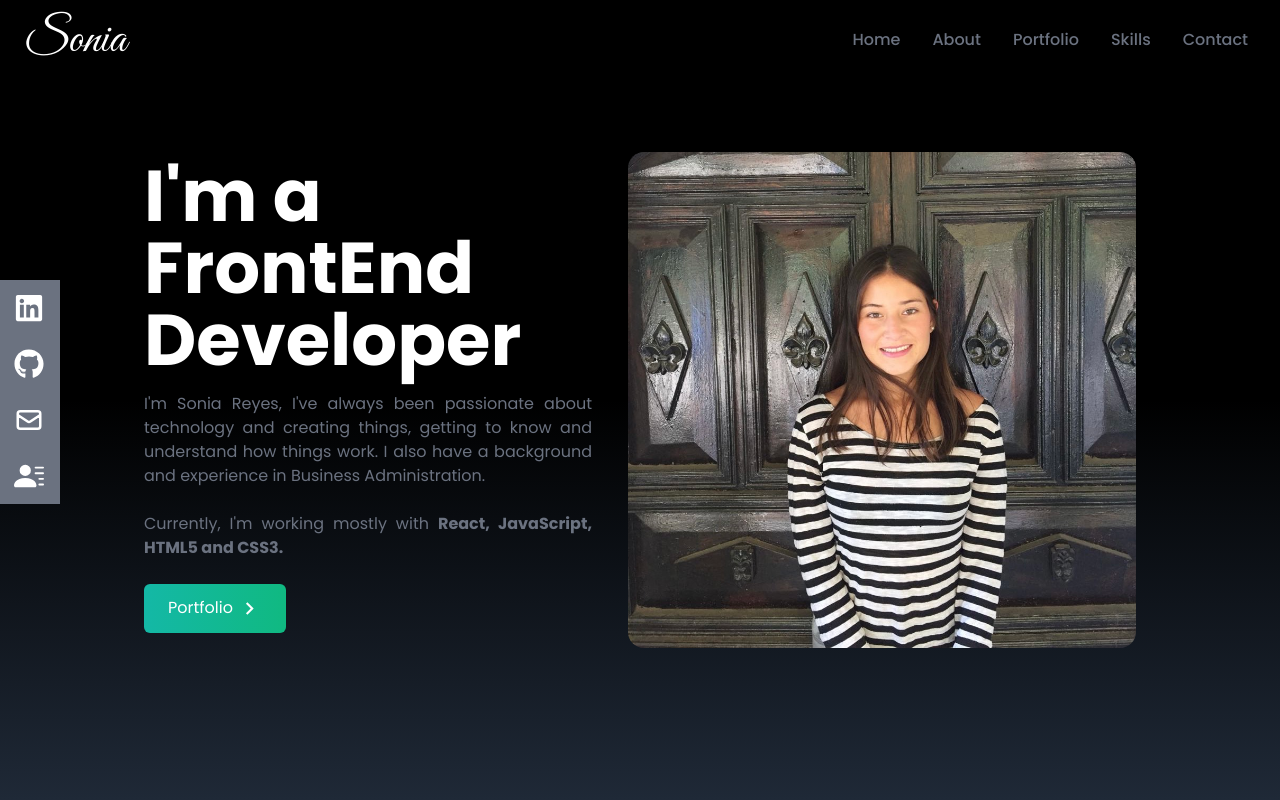
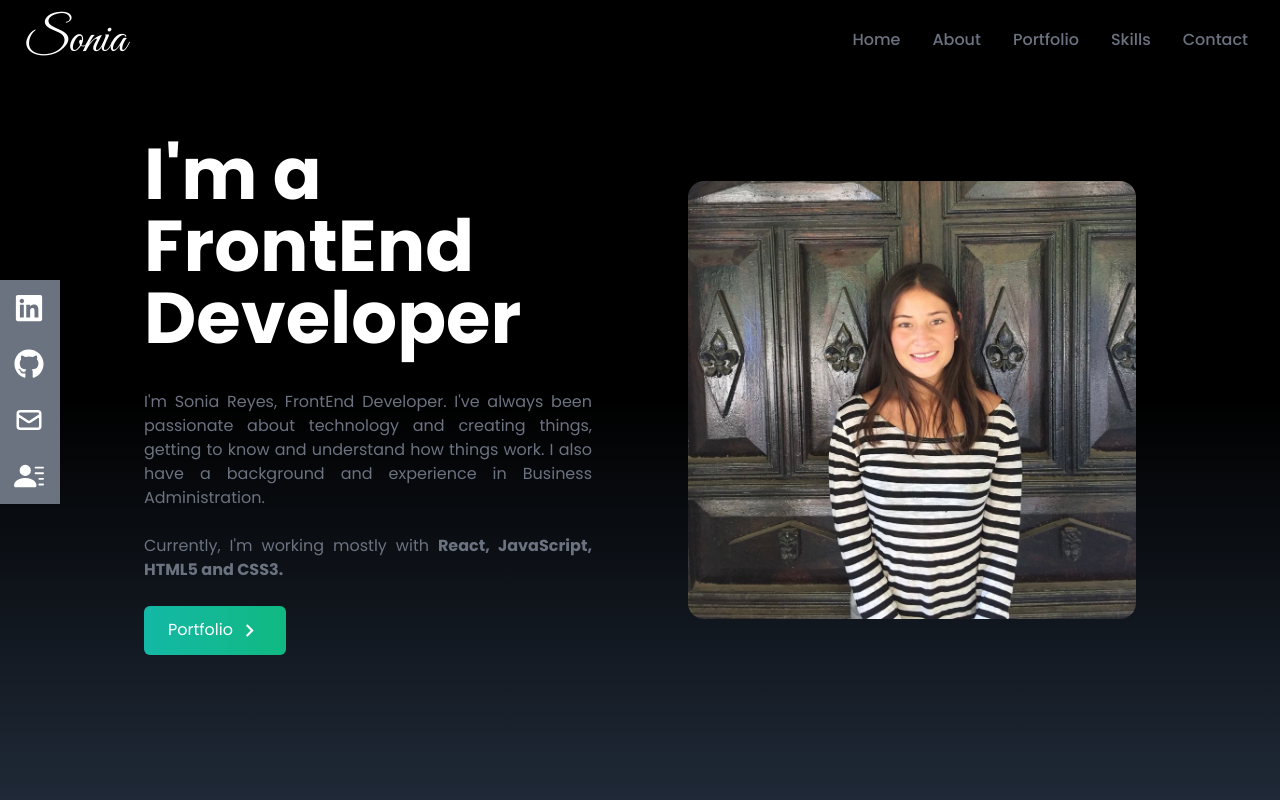
Before and after one commit to soniarez/sonia-portfolio, a React (Create React App) app: page / in a window 1280 px wide. Shown: the top 800 px of the page. Built offline with nearby package versions, Linux system fonts and the light colour scheme.

Commit message:
animation

```diff
--- a/package.json
+++ b/package.json
@@ -9,6 +9,7 @@
     "react": "^18.2.0",
     "react-dom": "^18.2.0",
     "react-icons": "^4.4.0",
+    "react-on-screen": "^2.1.1",
     "react-router-dom": "^6.3.0",
     "react-scripts": "5.0.1",
     "react-scroll": "^1.8.7",
--- a/src/components/Home.jsx
+++ b/src/components/Home.jsx
@@ -1,30 +1,95 @@
-import React from 'react';
+import React, { useEffect, useState } from 'react';
+import TrackVisibility from 'react-on-screen';
 import soniaImg from '../assets/soniaImg.JPG';
 import { MdOutlineKeyboardArrowRight } from 'react-icons/md';
 import { Link } from 'react-scroll';
 
 const Home = () => {
+  const [title, setTitle] = useState(false);
+  const [loopNum, setLoopNum] = useState(0);
+  const [isDeleting, setIsDeleting] = useState(false);
+  const [text, setText] = useState('');
+  const [delta, setDelta] = useState(300 - Math.random() * 100);
+  const [index, setIndex] = useState(1);
+  const toRotate = ['FrontEnd Developer'];
+  const period = 3000;
+
+  useEffect(() => {
+    let ticker = setInterval(() => {
+      tick();
+    }, delta);
+
+    return () => {
+      clearInterval(ticker);
+    };
+  }, [text]);
+
+  const tick = () => {
+    let i = loopNum % toRotate.length;
+    let fullText = toRotate[i];
+    let updatedText = isDeleting
+      ? fullText.substring(0, text.length - 1)
+      : fullText.substring(0, text.length + 1);
+
+    setText(updatedText);
+
+    if (isDeleting) {
+      setDelta(prevDelta => prevDelta / 2);
+    }
+
+    if (!isDeleting && updatedText === fullText) {
+      setIsDeleting(true);
+      setIndex(prevIndex => prevIndex - 1);
+      setDelta(period);
+    } else if (isDeleting && updatedText === '') {
+      setIsDeleting(false);
+      setLoopNum(loopNum + 1);
+      setIndex(1);
+      setDelta(500);
+    } else {
+      setIndex(prevIndex => prevIndex + 1);
+    }
+  };
+
+  const ComponentToTrack = ({ isVisible }) => {
+    return (
+      <h2 className="text-4xl sm:text-7xl font-bold text-white max-w-md ">
+        {`I'm a`} <span>{text}</span>
+      </h2>
+    );
+  };
+
   return (
     <div
       name="home"
       className="h-screen w-full bg-gradient-to-b from-black via-black to-gray-800"
     >
-      <div className="max-w-screen-lg mx-auto flex flex-col items-center justify-center h-full px-4 md:flex-row">
-        <div className="flex flex-col justify-center h-full">
-          <h2 className="text-4xl sm:text-7xl font-bold text-white">
-            I'm a FrontEnd Developer
-          </h2>
-          <p className="text-gray-500 py-4 max-w-md text-justify">
-            I'm Sonia Reyes, I've always been passionate about technology and
-            creating things, getting to know and understand how things work. I
-            also have a background and experience in Business Administration.
-            <br />
-            <br />
-            Currently, I'm working mostly with <strong>React, JavaScript, HTML5 and
-            CSS3.</strong>
-          </p>
+      <div className="max-w-screen-lg mx-auto flex flex-col items-center justify-between h-full px-4 md:flex-row">
+        <div className="flex flex-col justify-center h-full ">
+          <TrackVisibility>
+            <div id="animation" className="hidden md:flex">
+              <ComponentToTrack />
+            </div>
+          </TrackVisibility>
+          <div id="description">
+            <p className="text-gray-500 py-4 max-w-md text-justify ">
+              I'm Sonia Reyes, FrontEnd Developer. I've always been passionate about technology and
+              creating things, getting to know and understand how things work. I
+              also have a background and experience in Business Administration.
+              <br />
+              <br />
+              Currently, I'm working mostly with{' '}
+              <strong>React, JavaScript, HTML5 and CSS3.</strong>
+            </p>
+          </div>
+
           <div>
-            <Link to="portfolio" smooth duration={500} className="group text-white w-fit px-6 py-3 my-2 flex items-center rounded-md bg-gradient-to-r from-teal-500 to-emerald-500 cursor-pointer">
+            <Link
+              to="portfolio"
+              smooth
+              duration={500}
+              className="group text-white w-fit px-6 py-3 my-2 flex items-center rounded-md bg-gradient-to-r from-teal-500 to-emerald-500 cursor-pointer"
+            >
               Portfolio
               <span className="group-hover:rotate-90 duration-300">
                 <MdOutlineKeyboardArrowRight size={25} className="ml-1" />
@@ -37,7 +102,7 @@ const Home = () => {
           <img
             src={soniaImg}
             alt="my profile"
-            className="rounded-2xl mx-auto w-2/3 md:w-full"
+            className="rounded-2xl mx-auto w-2/3 md:w-full max-w-md"
           />
         </div>
       </div>
--- a/src/index.css
+++ b/src/index.css
@@ -10,3 +10,8 @@
         font-family: 'Poppins', sans-serif;
     }
 }
+
+#animation {
+    min-height: 236px;
+    max-height: 236px;
+}
```
Also changed, not shown: 1 other file (tests, documents, lock files or other folders).
